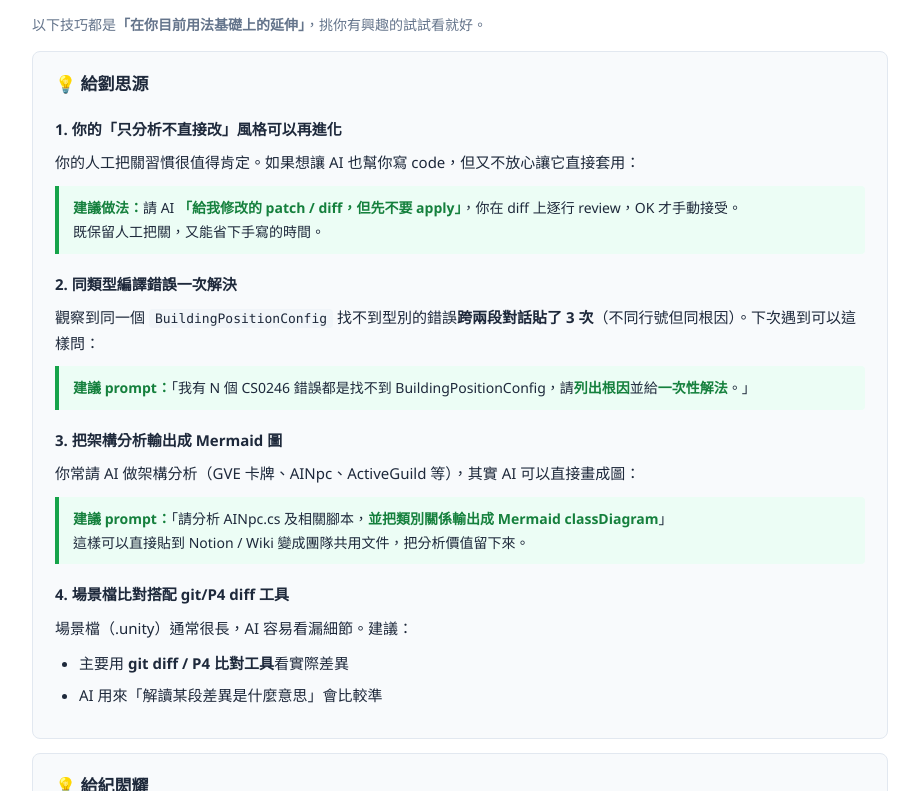
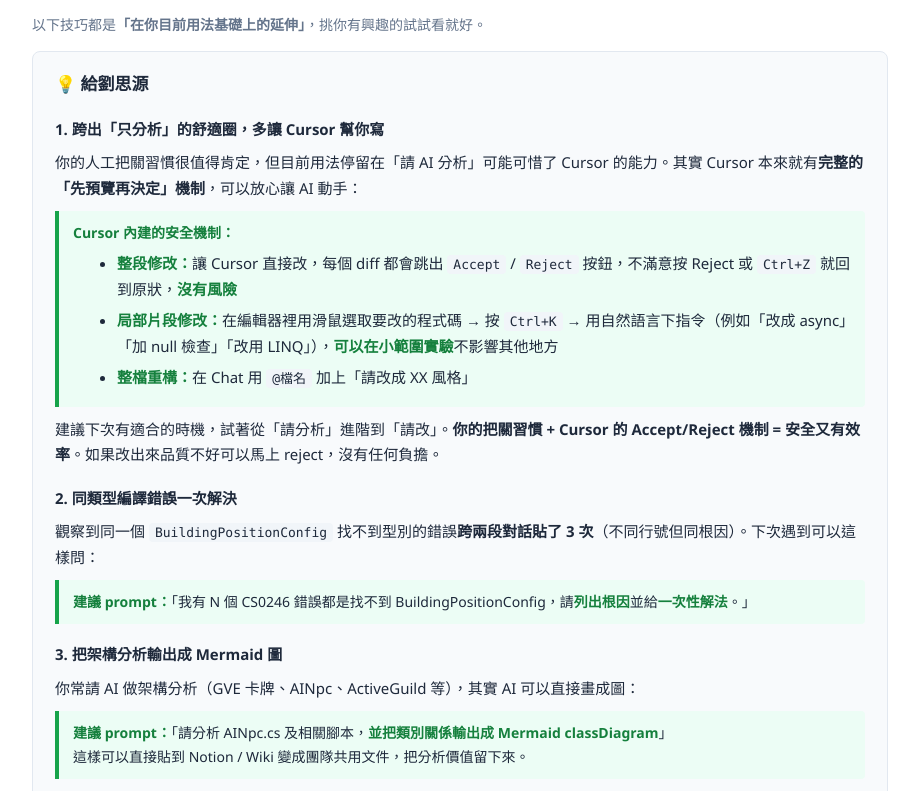
Before and after one commit to gamacwhung/winking-cursor-tips, a plain HTML site: page index.html in a window 1280 px wide. Shown: the part 1869-2660 px from the top of the page, without its empty margins (180-1099 px from the left). Drawn offline with Linux system fonts and the light colour scheme.

Commit message:
更新：劉思源建議改用 Cursor Accept/Reject 與 Ctrl+K 鼓勵實作；加入 Kent 補充：小步堆疊與 token 噴光迷思
Made-with: Cursor

```diff
--- a/index.html
+++ b/index.html
@@ -136,12 +136,17 @@
 <div class="card">
 <h3>💡 給劉思源</h3>
 
-<h4>1. 你的「只分析不直接改」風格可以再進化</h4>
-<p>你的人工把關習慣很值得肯定。如果想讓 AI 也幫你寫 code，但又不放心讓它直接套用：</p>
+<h4>1. 跨出「只分析」的舒適圈，多讓 Cursor 幫你寫</h4>
+<p>你的人工把關習慣很值得肯定，但目前用法停留在「請 AI 分析」可能可惜了 Cursor 的能力。其實 Cursor 本來就有<strong>完整的「先預覽再決定」機制</strong>，可以放心讓 AI 動手：</p>
 <div class="tip">
-<strong>建議做法：</strong>請 AI <strong>「給我修改的 patch / diff，但先不要 apply」</strong>，你在 diff 上逐行 review，OK 才手動接受。<br>
-既保留人工把關，又能省下手寫的時間。
+<strong>Cursor 內建的安全機制：</strong>
+<ul style="margin:6px 0 0 20px;">
+  <li><strong>整段修改：</strong>讓 Cursor 直接改，每個 diff 都會跳出 <code>Accept</code> / <code>Reject</code> 按鈕，不滿意按 Reject 或 <code>Ctrl+Z</code> 就回到原狀，<strong>沒有風險</strong></li>
+  <li><strong>局部片段修改：</strong>在編輯器裡用滑鼠選取要改的程式碼 → 按 <code>Ctrl+K</code> → 用自然語言下指令（例如「改成 async」「加 null 檢查」「改用 LINQ」），<strong>可以在小範圍實驗</strong>不影響其他地方</li>
+  <li><strong>整檔重構：</strong>在 Chat 用 <code>@檔名</code> 加上「請改成 XX 風格」</li>
+</ul>
 </div>
+<p>建議下次有適合的時機，試著從「請分析」進階到「請改」。<strong>你的把關習慣 + Cursor 的 Accept/Reject 機制 = 安全又有效率</strong>。如果改出來品質不好可以馬上 reject，沒有任何負擔。</p>
 
 <h4>2. 同類型編譯錯誤一次解決</h4>
 <p>觀察到同一個 <code>BuildingPositionConfig</code> 找不到型別的錯誤<strong>跨兩段對話貼了 3 次</strong>（不同行號但同根因）。下次遇到可以這樣問：</p>
@@ -305,7 +310,7 @@ AI 會列出它的疑問清單，你一次回答完，比邊做邊改省時間
 </div>
 
 <div class="card">
-<h3>🔧 技巧 4：拆解大任務</h3>
+<h3>🔧 技巧 4：拆解大任務 — 小步可驗證地堆疊累積</h3>
 <p>AI 在<strong>小範圍、可驗證</strong>的任務上表現最好。大功能建議拆成：</p>
 <ol>
   <li><strong>列計畫</strong>（不寫 code）— 你 review 方向</li>
@@ -314,6 +319,13 @@ AI 會列出它的疑問清單，你一次回答完，比邊做邊改省時間
   <li><strong>邊界條件處理</strong>（null 檢查、錯誤處理等）</li>
 </ol>
 <p>每一步都可驗證，AI 出錯的機率大幅降低。</p>
+<div class="pitfall">
+<strong>常見迷思：「我把整個大功能 prompt 一次丟給 AI 它就幫我做完了」</strong><br>
+實際上一口氣餵大功能會有兩個問題：<br>
+<strong>(1)</strong> 出來的東西通常跟自己想的不一樣，要花更多時間修改<br>
+<strong>(2)</strong> <strong>Token 也會一口氣噴光</strong>，做到一半額度沒了反而尷尬<br>
+<strong>「小步可驗證地堆疊累積」才是王道</strong>，每一步都確認對了再往下，總成本反而更低。
+</div>
 </div>
 
 <div class="card">
```
